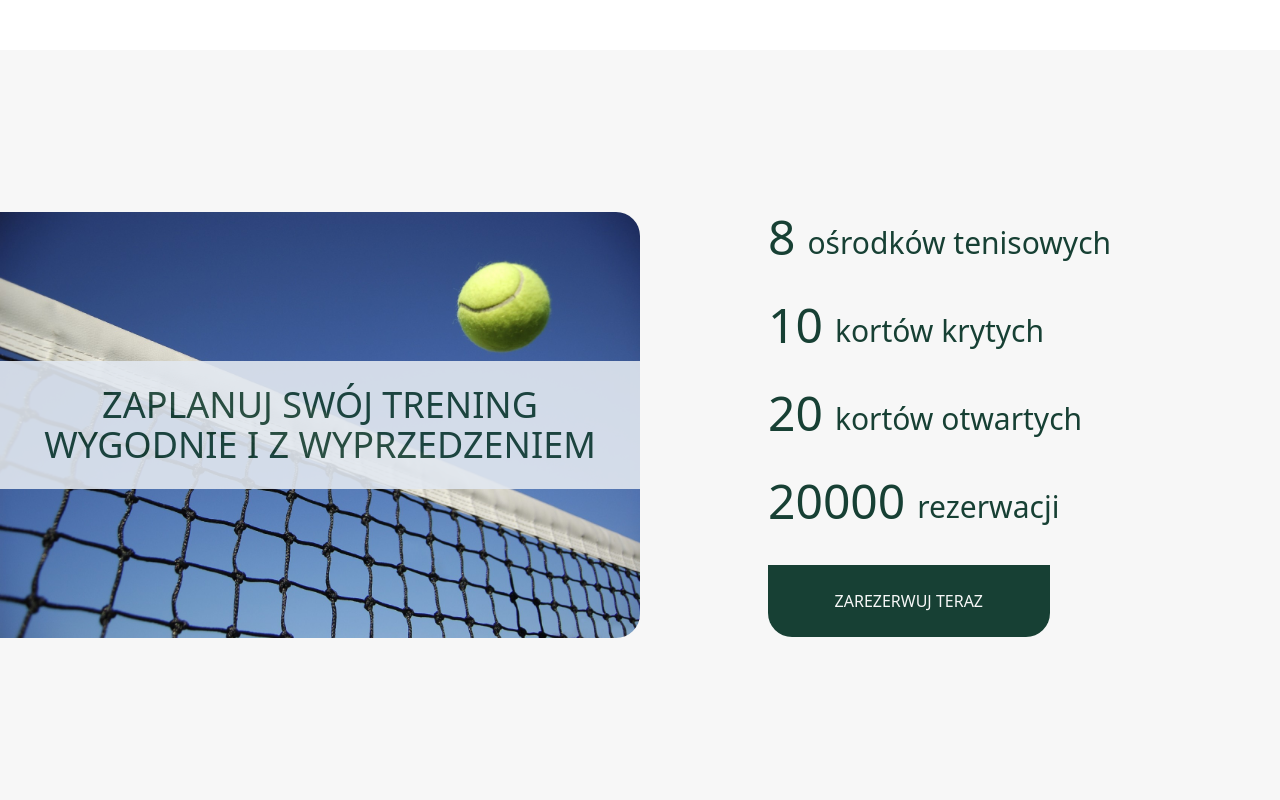
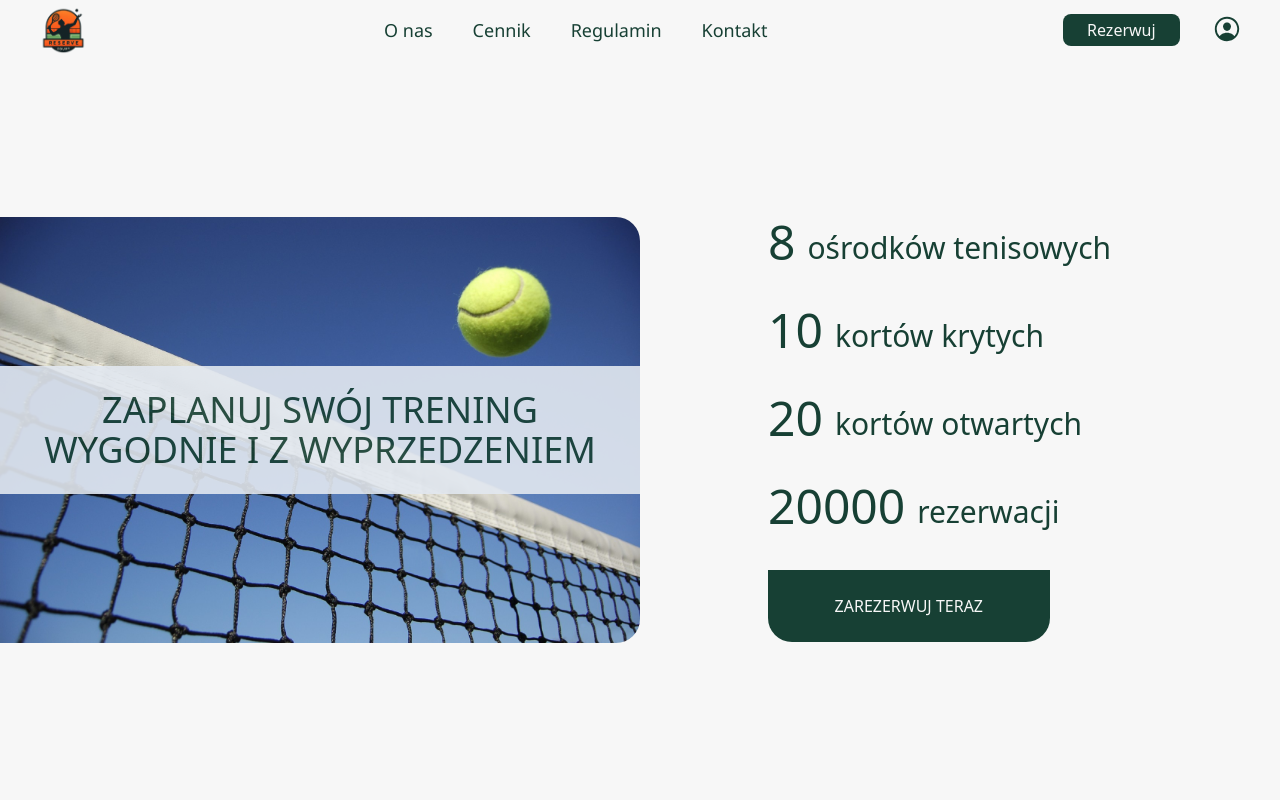
Before and after one commit to theImmortalCoders/reServeCourt_frontend, a Next.js app: page / in a window 1280 px wide. Shown: the top 800 px of the page. Built offline with nearby package versions, Linux system fonts and the light colour scheme.

Commit message:
feat: #19 basic navbar

```diff
--- a/src/app/globals.css
+++ b/src/app/globals.css
@@ -31,5 +31,5 @@ body,
   --color-mainBrown: 75 35 14;
   --color-lightGrey: 141 138 146;
   --color-darkGreen: 23 64 52;
-  --navbar: 50px;
+  --navbar: 60px;
 }
--- a/src/app/layout.tsx
+++ b/src/app/layout.tsx
@@ -1,6 +1,7 @@
 import type { Metadata } from "next";
 import { Inter } from "next/font/google";
 import "./globals.css";
+import Navbar from "@/components/common/navbar/Navbar";
 import Footer from "@/components/common/footer/Footer";
 
 const inter = Inter({ subsets: ["latin"] });
@@ -18,8 +19,9 @@ export default function RootLayout({
   return (
     <html lang="pl">
       <body className={inter.className}>
+        <Navbar />
         {children}
-        <Footer/>
+        <Footer />
       </body>
     </html>
   );
--- a/src/app/page.tsx
+++ b/src/app/page.tsx
@@ -3,7 +3,7 @@ import Map from "@/components/home/organisms/Map";
 
 export default function Home() {
   return (
-    <main className="min-h-max max-w-max bg-mainWhite mt-navbar">
+    <main className="min-h-max max-w-max bg-mainWhite">
       <MainPage />
       <Map />
     </main>
--- /dev/null
+++ b/src/components/common/navbar/Navbar.tsx
@@ -0,0 +1,33 @@
+import Image from "next/image";
+import Logo from "@/assets/logo.png";
+import { IoPersonCircleOutline } from "react-icons/io5";
+
+export default function Navbar() {
+  return (
+    <nav className="max-w-screen h-navbar bg-mainWhite flex items-center justify-between">
+      <Image className="w-[50px] h-[50px] ml-[3%]" src={Logo} alt="Logo" />
+      <p className="text-darkGreen flex flex-row gap-10 font-thin text-md lg:text-lg">
+        <a href="">
+          <button>O nas</button>
+        </a>
+        <a href="">
+          <button>Cennik</button>
+        </a>
+        <a href="">
+          <button>Regulamin</button>
+        </a>
+        <a href="">
+          <button>Kontakt</button>
+        </a>
+      </p>
+      <p className="flex flex-row gap-8 mr-[3%]">
+        <a href="">
+          <button className="text-mainWhite bg-darkGreen py-1 px-6 rounded-lg">
+            Rezerwuj
+          </button>
+        </a>
+        <IoPersonCircleOutline className="w-[30px] h-[30px] text-darkGreen" />
+      </p>
+    </nav>
+  );
+}
```
Also changed, not shown: src/assets/logo.png (added).
